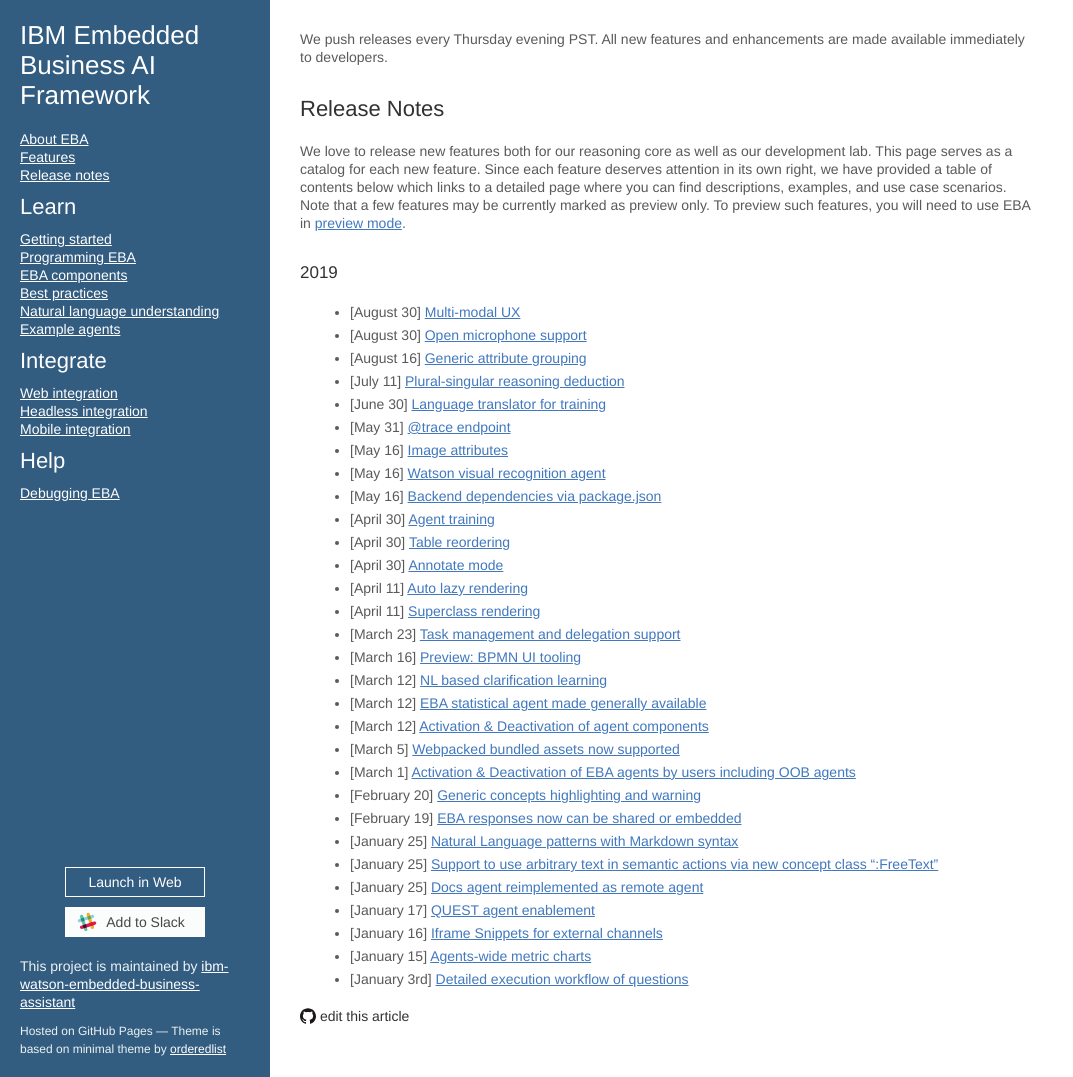
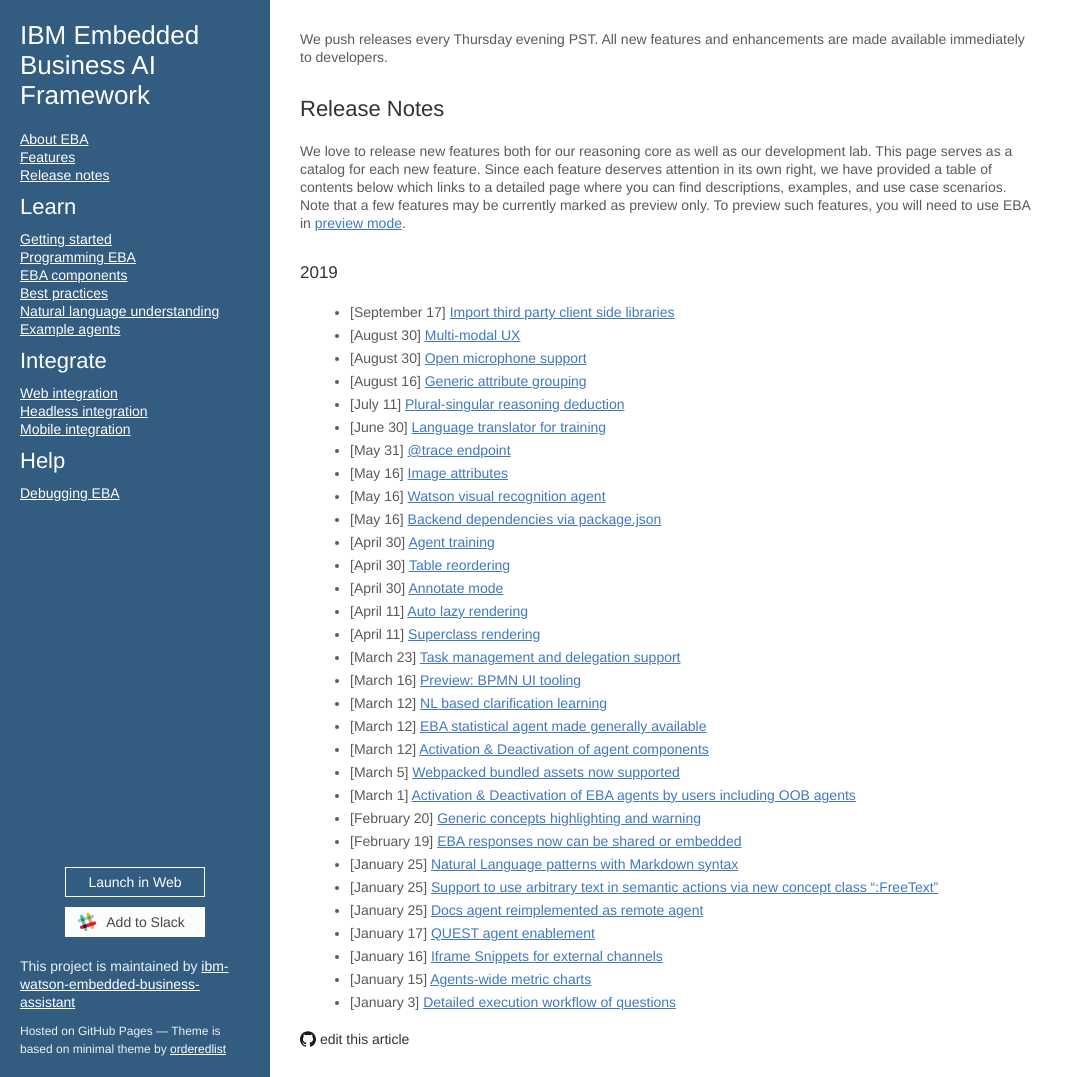
Before and after one commit to ibm-watson-embedded-business-assistant/eba-example-agents, a Jekyll site: the page built from release/ReleaseNotes.md, in a window 1280 px wide and 1077 px high. Shown: the whole window, without its empty margins (0-1073 px from the left). Built offline with Jekyll 4.4.1, drawn with Linux system fonts in a browser that asks for light colours; our own code applies the rules of GitHub Pages for plain Markdown files.

Commit message:
Update ReleaseNotes.md

```diff
--- a/release/ReleaseNotes.md
+++ b/release/ReleaseNotes.md
@@ -5,6 +5,7 @@
 We love to release new features both for our reasoning core as well as our development lab. This page serves as a catalog for each new feature. Since each feature deserves attention in its own right, we have provided a table of contents below which links to a detailed page where you can find descriptions, examples, and use case scenarios. Note that a few features may be currently marked as preview only. To preview such features, you will need to use EBA in [preview mode](https://eba.ibm.com/assistant?preview).
 
 ### 2019
+* [September 17] [Import third party client side libraries](./blogs/ExternalFrontendPackages.md)
 * [August 30]   [Multi-modal UX](./blogs/MultiModalUI.md)
 * [August 30]   [Open microphone support](./blogs/OpenMicrophone.md)
 * [August 16]   [Generic attribute grouping](./blogs/AttributeGrouping.md)
@@ -34,4 +35,4 @@
 * [January 17]  [QUEST agent enablement](../samples/Quest.md)
 * [January 16]  [Iframe Snippets for external channels](./blogs/ChannelSnippets.md)
 * [January 15]  [Agents-wide metric charts](./blogs/AgentsMetrics.md)
-* [January 3rd] [Detailed execution workflow of questions](./blogs/ExecutionWorkflow.md)
+* [January 3]   [Detailed execution workflow of questions](./blogs/ExecutionWorkflow.md)
```
